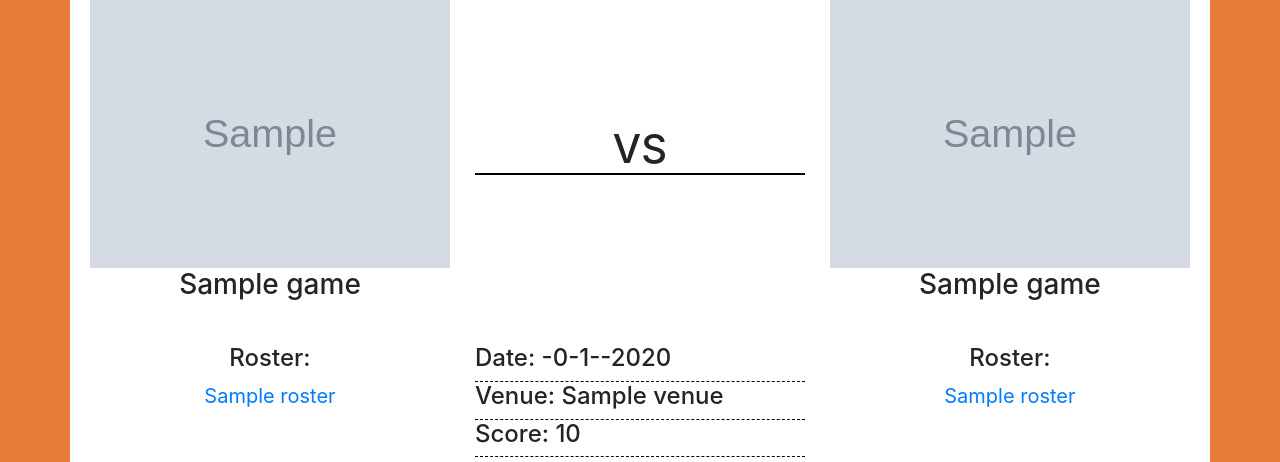
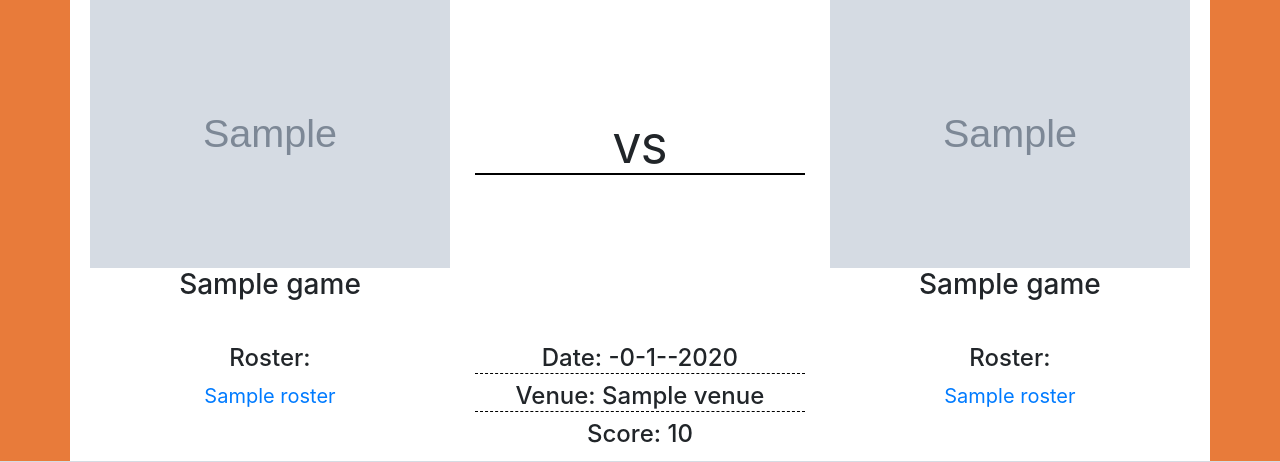
Before and after one commit to tylerpak/NCAA_Website, a Flask app: a page that uses templates/game-instance.html in a window 1280 px wide. Shown: the part 981-1443 px from the top of the page. Run offline with Flask 2, Linux system fonts and the light colour scheme; grey boxes marked "Sample" are stand-in pictures; a database or web service that is not in the repository returns one stand-in record (values such as "Sample title"); some libraries are stand-ins or nearby versions.

Commit message:
Updated image for game model page

```diff
--- a/templates/game-instance.html
+++ b/templates/game-instance.html
@@ -47,8 +47,9 @@ ul li.roster{
   border-bottom: 1px dashed black;
 }
 
-.info .row .h4 {
+.info h4 {
   text-align: center;
+  border-bottom: 1px dashed black;
 }
 
 </style>
@@ -57,7 +58,9 @@ ul li.roster{
 <h1>{{game['home_name'] ~ ' vs ' ~ game['away_name']}}</h1>
 <br>
 <div class="row">
+    {% if not game['thumbnail'] == "https://cdn0.iconfinder.com/data/icons/files-49/32/tn12_file_broken_warning_error_mistake_document_interface_-512.png" %}
     <img src="{{ game['thumbnail'] }}" alt="Thumbnail" width="100%">
+    {% endif %}
 </div>
 <div class="row align-items-center">
     <div class="column">
@@ -90,15 +93,9 @@ ul li.roster{
     </div>
     <div class="column">
         <div class="container info">
-            <div class="row">
                 <h4>Date: {{ game['date'][4:6] }}-{{ game['date'][6:8] }}-{{ game['date'][0:4] }}</h4>
-            </div>
-            <div class="row">
                 <h4>Venue: {{ game['venue'] }}</h4>
-            </div>
-            <div class="row">
-                <h4>Score: {{ game['score'] }}</h4>
-            </div>
+                <h4 style="border-bottom: none;">Score: {{ game['score'] }}</h4>
         </div>
     </div>
     <div class="column">
```
Also changed, not shown: templates/game-model.html (+6 -1 lines).
